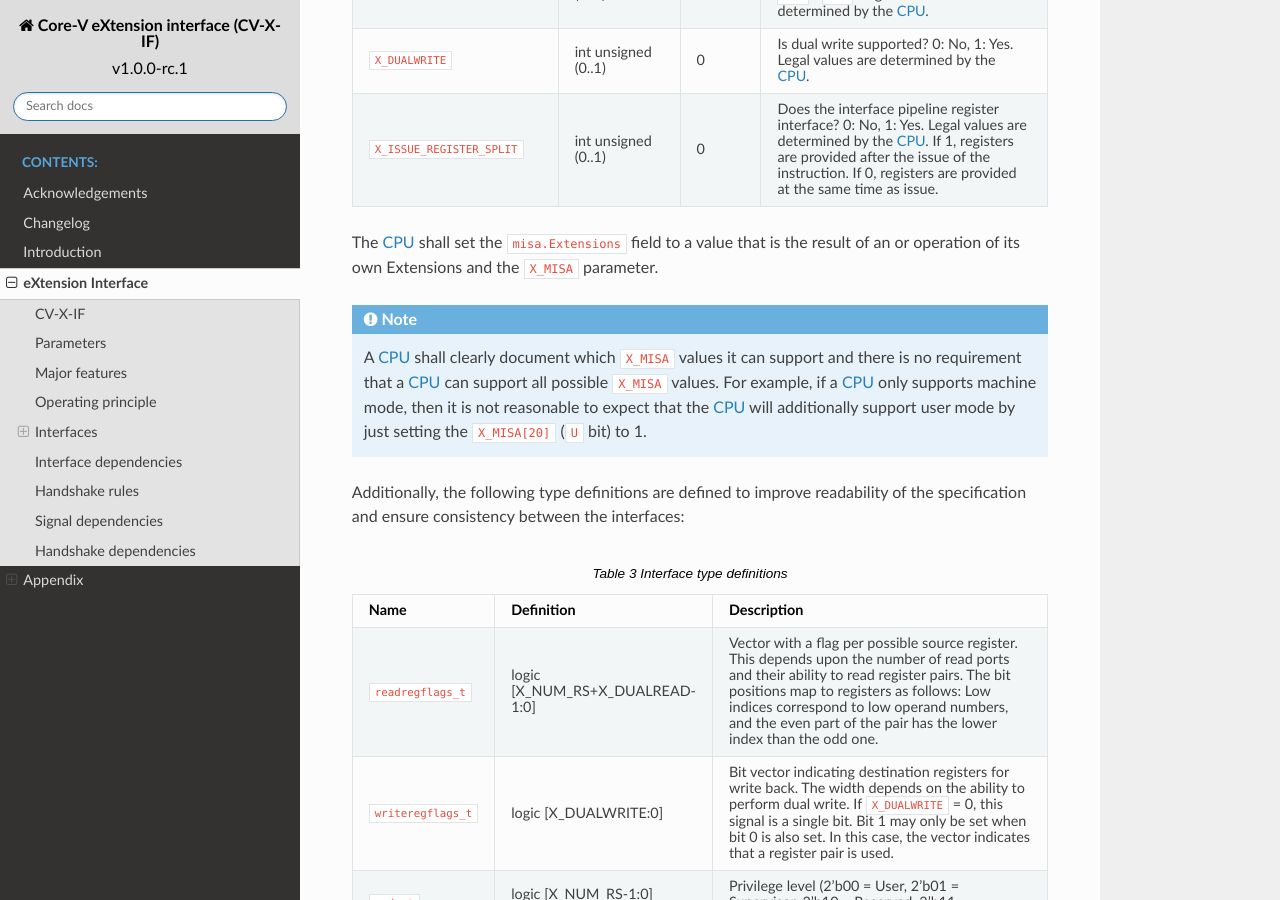
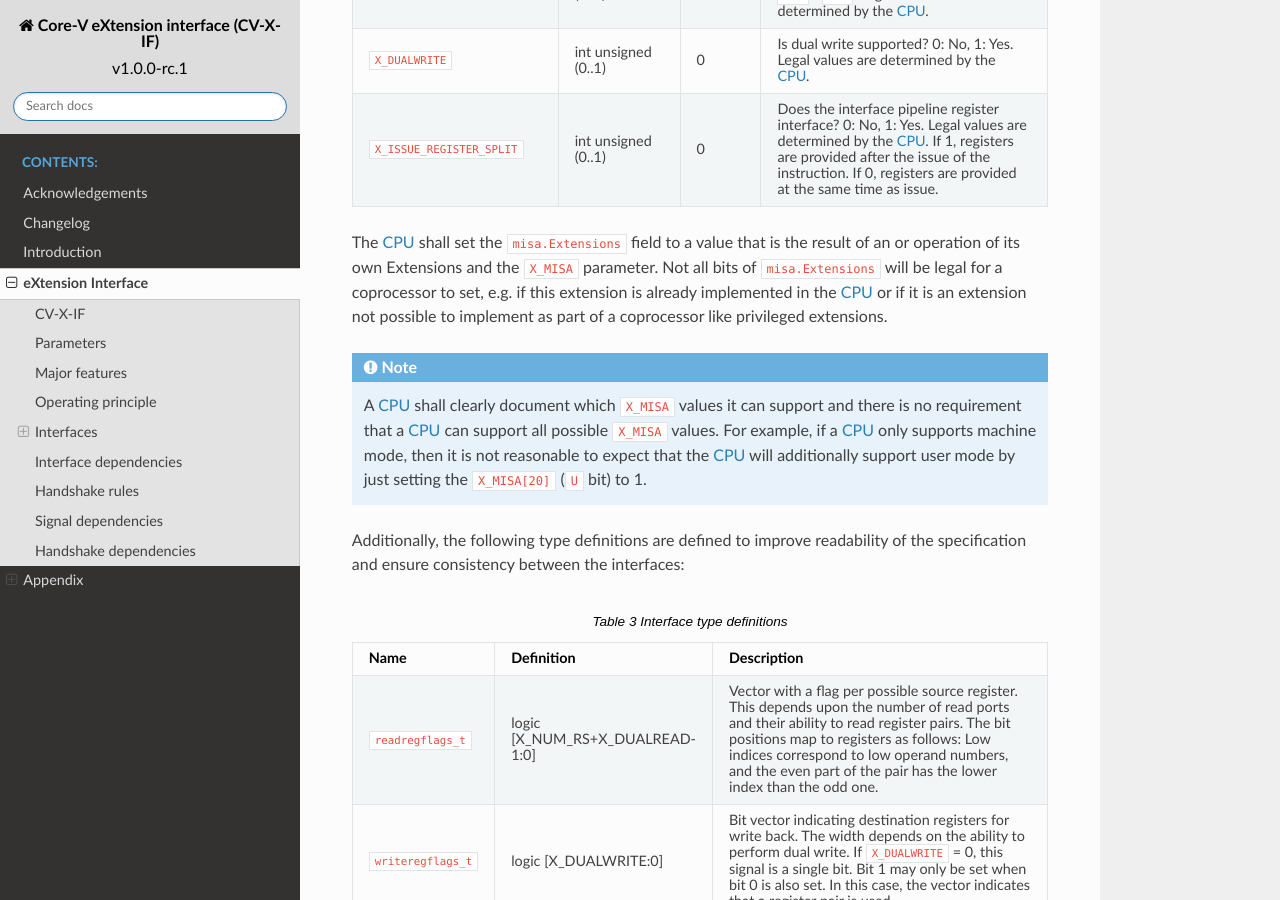
Before and after one commit to openhwgroup/core-v-xif, a Sphinx documentation site: the page built from docs/source/x_ext.rst, in a window 1280 px wide and 900 px high, scrolled down 1573 px. Built offline with Sphinx 7.4.7 and the Read the Docs theme 2.0.0, drawn with Linux system fonts in a browser that asks for light colours.

Commit message:
Adding additional clarifying sentence around the legal values of MISA

```diff
--- a/docs/source/x_ext.rst
+++ b/docs/source/x_ext.rst
@@ -84,6 +84,7 @@ The CV-X-IF specification contains the following parameters:
   +------------------------------+------------------------+---------------+--------------------------------------------------------------------+
 
 The |processor| shall set the ``misa.Extensions`` field to a value that is the result of an or operation of its own Extensions and the ``X_MISA`` parameter.
+Not all bits of ``misa.Extensions`` will be legal for a coprocessor to set, e.g. if this extension is already implemented in the |processor| or if it is an extension not possible to implement as part of a coprocessor like privileged extensions.
 
 .. only:: MemoryIf
 
```
